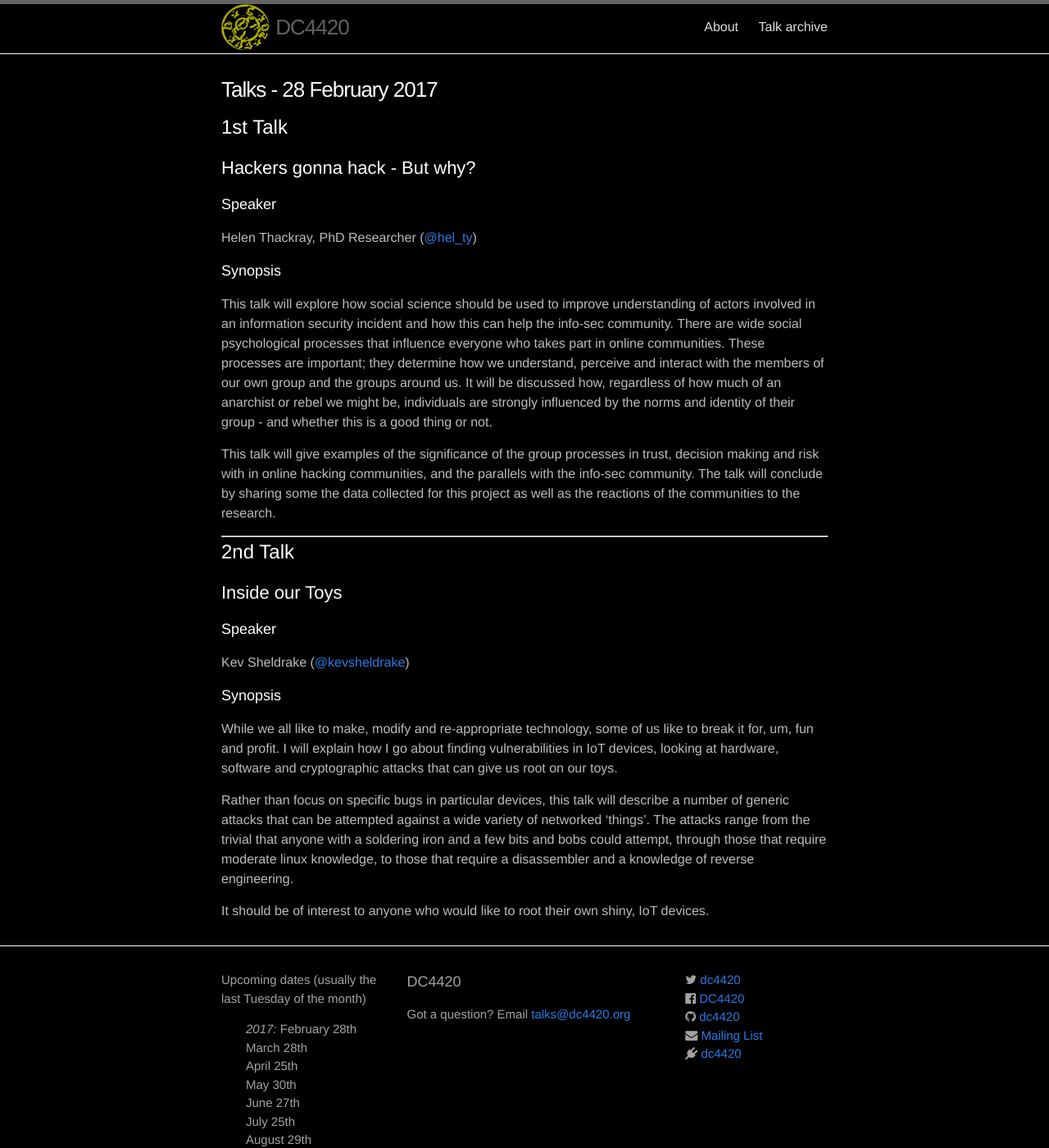
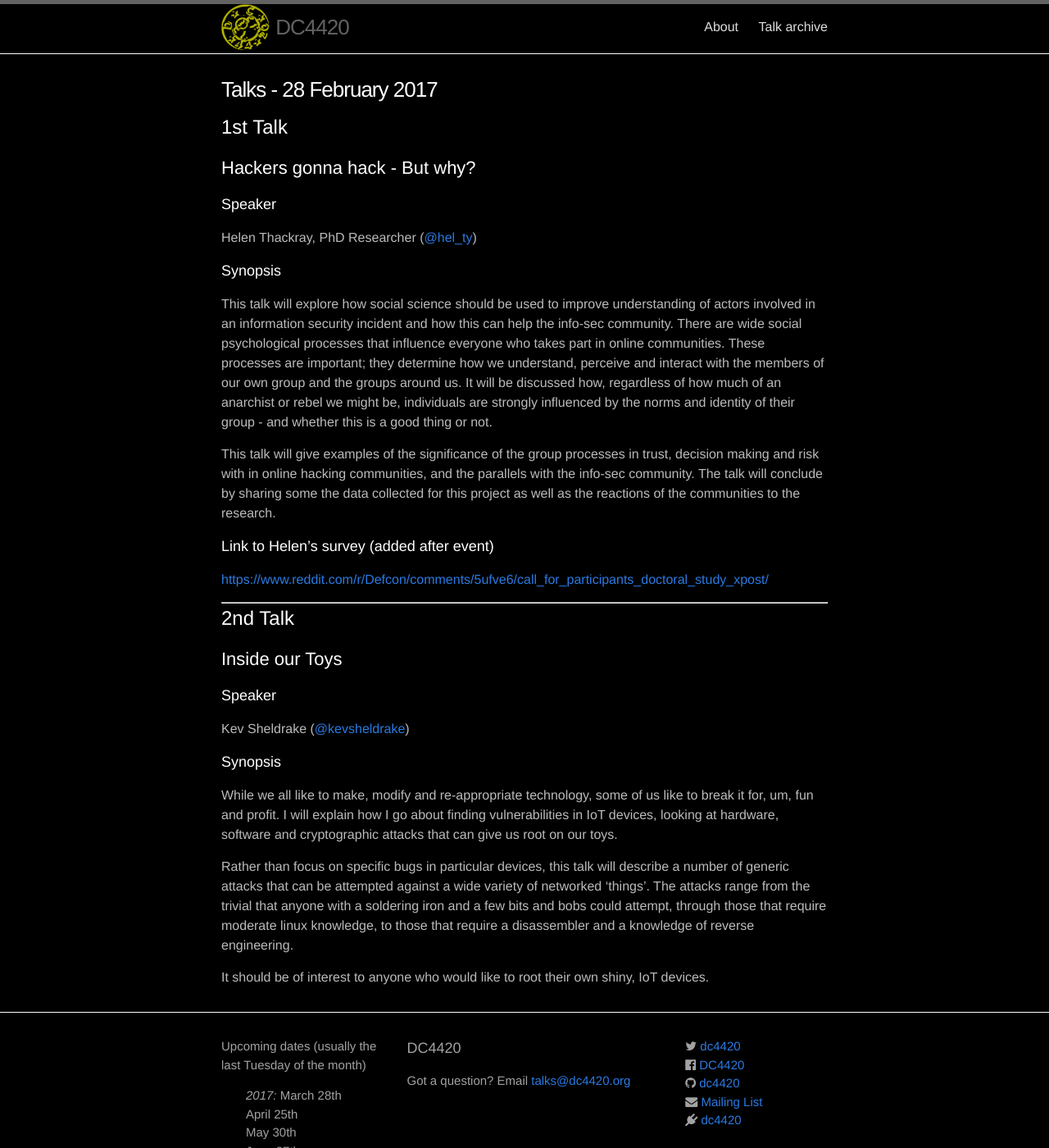
Before and after one commit to dc4420/website, a Jekyll site: the page built from _posts/2017-02-28-talks.markdown, in a window 1280 px wide and 1400 px high. Shown: the whole window at 82% size. Built offline with Jekyll 4.4.1, drawn with Linux system fonts in a browser that asks for light colours; nearby versions of some CDN libraries.

Commit message:
March - first talk tease the title, call for 2nd talk, link to Hacker Survey
Indicate we have 1st March talk planned, whilst waiting for synopsis.
Add Hacker Survey link to Feb archive.
Revise upcoming event dates in footer.

```diff
--- a/_includes/footer.html
+++ b/_includes/footer.html
@@ -7,8 +7,7 @@
       <div class="footer-col  footer-col-1">
         <p class="text">Upcoming dates (usually the last Tuesday of the month)</p>
         <ul class="future-events">
-          <li><em>2017:</em> February 28th</li>
-          <li>March 28th</li>
+          <li><em>2017:</em> March 28th</li>
           <li>April 25th</li>
           <li>May 30th</li>
           <li>June 27th</li>
--- a/_posts/2017-02-28-talks.markdown
+++ b/_posts/2017-02-28-talks.markdown
@@ -27,6 +27,10 @@
 The talk will conclude by sharing some the data collected for this project as well as the reactions of the communities
 to the research.
 
+### Link to Helen's survey (added after event)
+
+[https://www.reddit.com/r/Defcon/comments/5ufve6/call_for_participants_doctoral_study_xpost/](https://www.reddit.com/r/Defcon/comments/5ufve6/call_for_participants_doctoral_study_xpost/)
+
 <hr>
 
 # 2nd Talk
```
Also changed, not shown: _posts/2017-03-28-talks.markdown (added, +36 -0 lines).
